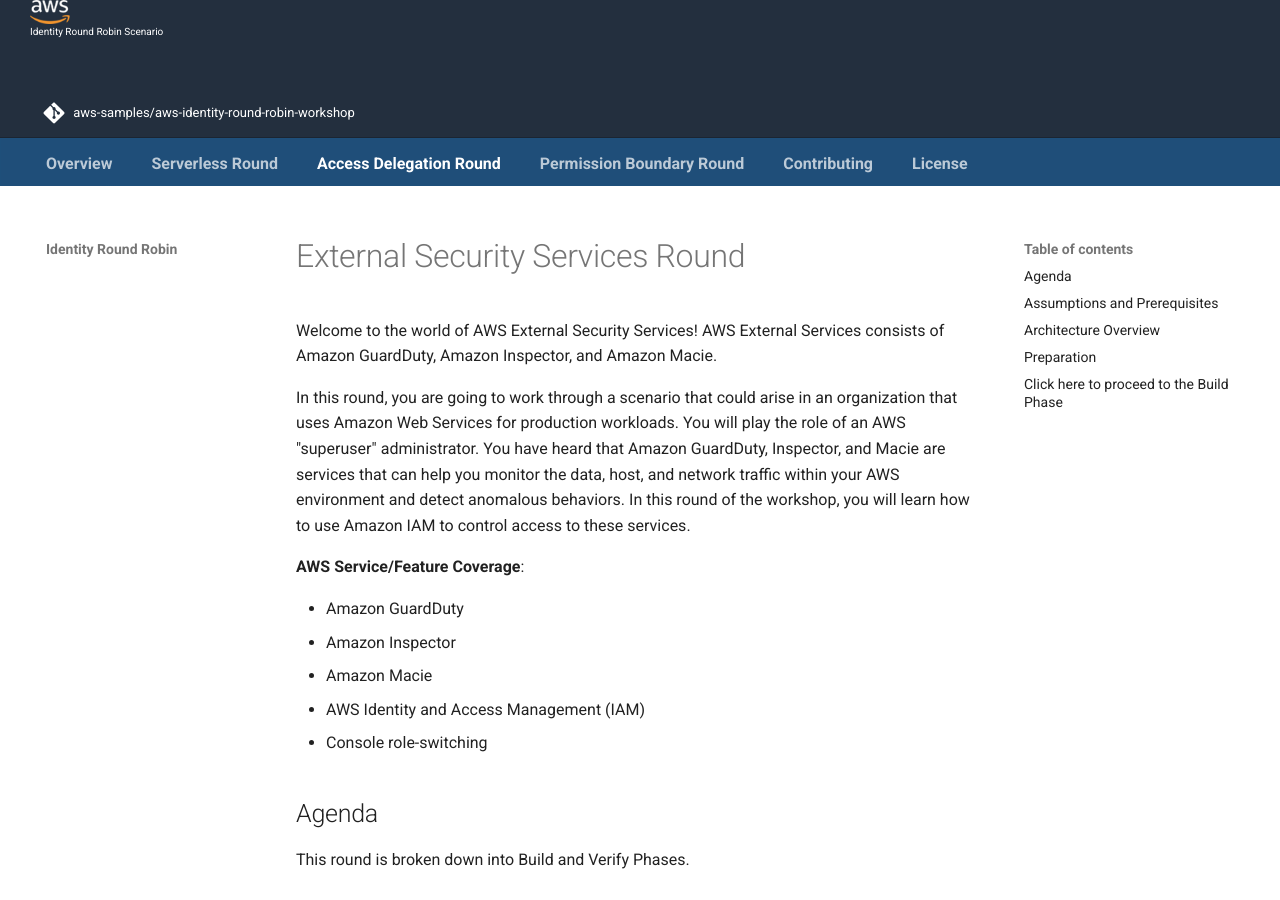
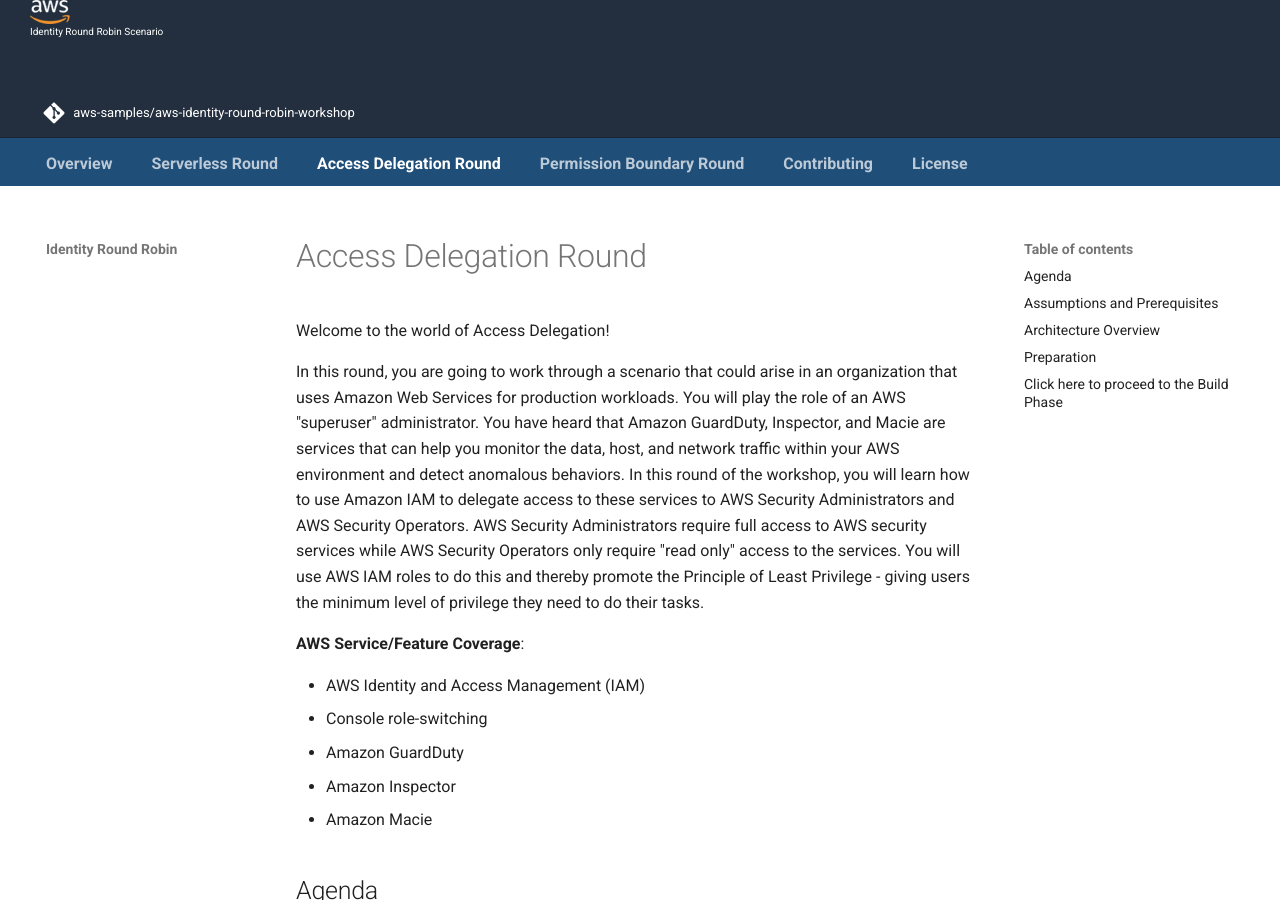
Before and after one commit to skiritan/aws-identity-round-robin-workshop, an MkDocs documentation site: the page built from docs/ess/index.md, in a window 1280 px wide and 900 px high. Built offline with MkDocs 1.6.1 and Material for MkDocs 9.7.7, drawn with Linux system fonts in a browser that asks for light colours; comment, search, counter and statistics services are not loaded.

Commit message:
change name to access delegation round

```diff
--- a/docs/ess/index.md
+++ b/docs/ess/index.md
@@ -1,21 +1,21 @@
-# External Security Services Round
+# Access Delegation Round
 
-Welcome to the world of AWS External Security Services!
-AWS External Services consists of Amazon GuardDuty, Amazon Inspector, and Amazon Macie.
+Welcome to the world of Access Delegation!
 
 In this round, you are going to work through a scenario that could arise in an organization that uses Amazon Web Services for production workloads.
 You will play the role of an AWS "superuser" administrator.
 You have heard that Amazon GuardDuty, Inspector, and Macie are services that can help you monitor the data, host, and network traffic within your AWS environment and detect anomalous behaviors.
-In this round of the workshop, you will learn how to use Amazon IAM to control access to these services.
+In this round of the workshop, you will learn how to use Amazon IAM to delegate access to these services to AWS Security Administrators and AWS Security Operators.
+AWS Security Administrators require full access to AWS security services while AWS Security Operators only require "read only" access to the services.  You will use AWS IAM roles to do this and thereby promote the Principle of Least Privilege - giving users the minimum level of privilege they need to do their tasks.
 
 
 **AWS Service/Feature Coverage**:
 
+* AWS Identity and Access Management (IAM)
+* Console role-switching
 * Amazon GuardDuty
 * Amazon Inspector
 * Amazon Macie
-* AWS Identity and Access Management (IAM)
-* Console role-switching
 
 ## Agenda
 
```
Also changed, not shown: docs/index.md (+2 -2 lines).
